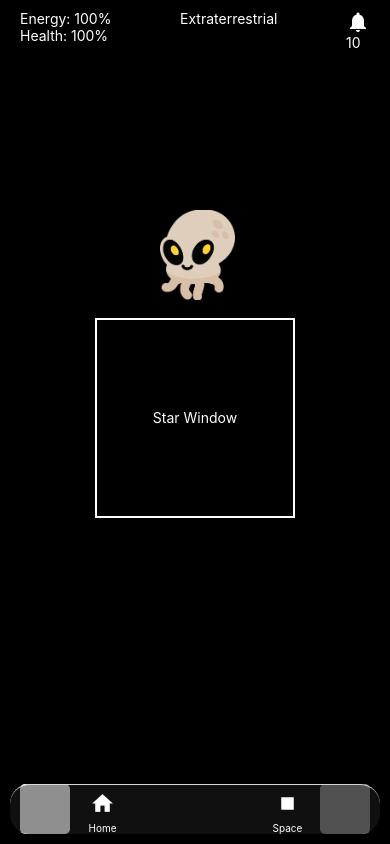
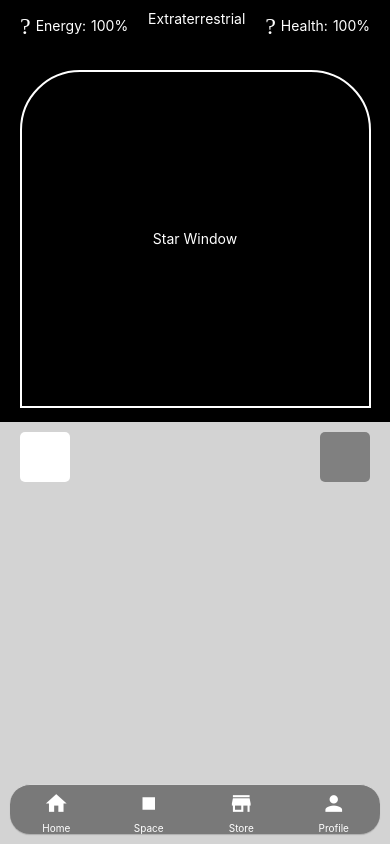
Before and after one commit to DominusDrow/AlienTalk, a React Native app: screen / in a window 390 px wide. Both pictures are taken after a click on the button "Log in". Built offline with nearby package versions, Linux system fonts and the light colour scheme.

Commit message:
spaceship

```diff
--- a/App.js
+++ b/App.js
@@ -1,8 +1,6 @@
-
-import InitNavigation from './navigation/InitNavigation';
 
 import { Provider } from 'react-redux';
-
+import InitNavigation from './navigation/InitNavigation';
 
 import { configureStore } from '@reduxjs/toolkit';
 import counterReducer from './redux/counterSlice';
@@ -15,8 +13,6 @@ const store = configureStore({
   },
 })
 
-
-
 export default function App() {
   return (
     <Provider store={store}>
--- a/navigation/AppNavigator.js
+++ b/navigation/AppNavigator.js
@@ -65,10 +65,25 @@ export const StackNavigator = () => {
           headerShown: false
         }}
       />
+      <Tab.Screen
+        name="Store"
+        component={NoScreenForNow}
+        options={{
+          tabBarIcon: ({focused}) => <Icon name="store" color={focused ? '#ffffff' : '#ffffff'} size={25} />,
+          headerShown: false
+        }}
+      />
+      <Tab.Screen
+        name="Profile"
+        component={NoScreenForNow}
+        options={{
+          tabBarIcon: ({focused}) => <Icon name="person" color={focused ? '#ffffff' : '#ffffff'} size={25} />,
+          headerShown: false
+        }}
+      />
     </Tab.Navigator>
   );
 }
-
 
 export const StackLogin = () => {
   return (
--- a/screens/ScreenMainUser.js
+++ b/screens/ScreenMainUser.js
@@ -1,22 +1,28 @@
 import { AlienCmp }  from '../components/AlienCmp';
 
 import React from 'react';
-import { View, StyleSheet } from 'react-native';
+import { View, StyleSheet, Dimensions } from 'react-native';
 import { Text, Icon } from '@rneui/themed';
+import { SafeAreaProvider, SafeAreaView } from 'react-native-safe-area-context';
+
+const { width: screenWidth, height: screenHeight } = Dimensions.get('window');
 
 const ScreenMainUser = () => {
   return (
-    <View style={styles.container}>
-      <AlienCmp />
+    <SafeAreaProvider>
+      <SafeAreaView style={styles.container}>
+        <View style={styles.topHalf}>
           <View style={styles.topBar}>
-        <View>
-          <Text style={{ color: 'white' }}>Energy: 100%</Text>
-          <Text style={{ color: 'white' }}>Health: 100%</Text>
+            <View style={{ flexDirection: 'row', alignItems: 'center' }}>
+              <Icon name="battery" type="ionicons" color="white" style={{ marginRight: 5 }} />
+              <Text style={{ color: 'white', marginRight: 5 }}>Energy:</Text>
+              <Text style={{ color: 'white' }}>100%</Text>
             </View>
             <Text style={{ color: 'white' }}>Extraterrestrial</Text>
-        <View>
-          <Icon name="notifications" type="ionicons" color="white" />
-          <Text style={{ color: 'white' }}>10</Text>
+            <View style={{ flexDirection: 'row', alignItems: 'center' }}>
+              <Icon name="health" type="ionicons" color="white" style={{ marginRight: 5 }} />
+              <Text style={{ color: 'white', marginRight: 5 }}>Health:</Text>
+              <Text style={{ color: 'white' }}>100%</Text>
             </View>
           </View>
           <View style={styles.middleContent}>
@@ -24,11 +30,15 @@ const ScreenMainUser = () => {
               <Text style={{ color: 'white' }}>Star Window</Text>
             </View>
           </View>
+        </View>
+        <View style={styles.bottomHalf}>
           <View style={styles.bottomBar}>
             <View style={styles.screen} />
             <View style={styles.bed} />
           </View>
         </View>
+      </SafeAreaView>
+    </SafeAreaProvider>
   );
 };
 
@@ -37,7 +47,14 @@ export default ScreenMainUser;
 const styles = StyleSheet.create({
   container: {
     flex: 1,
+  },
+  topHalf: {
+    flex: 1,
     backgroundColor: 'black',
+  },
+  bottomHalf: {
+    flex: 1,
+    backgroundColor: 'lightgrey',
   },
   topBar: {
     flexDirection: 'row',
@@ -47,16 +64,19 @@ const styles = StyleSheet.create({
   },
   middleContent: {
     flex: 1,
-    justifyContent: 'center',
+    justifyContent: 'flex-start',
     alignItems: 'center',
   },
   starWindow: {
-    width: 200,
-    height: 200,
+    width: screenWidth * 0.9,
+    height: screenHeight * 0.4,
+    borderTopLeftRadius: 60,
+    borderTopRightRadius: 60,
     borderWidth: 2,
     borderColor: 'white',
     justifyContent: 'center',
     alignItems: 'center',
+    marginTop: 20,
   },
   bottomBar: {
     flexDirection: 'row',
```
Lines whose indentation alone changed are shown as unchanged.
